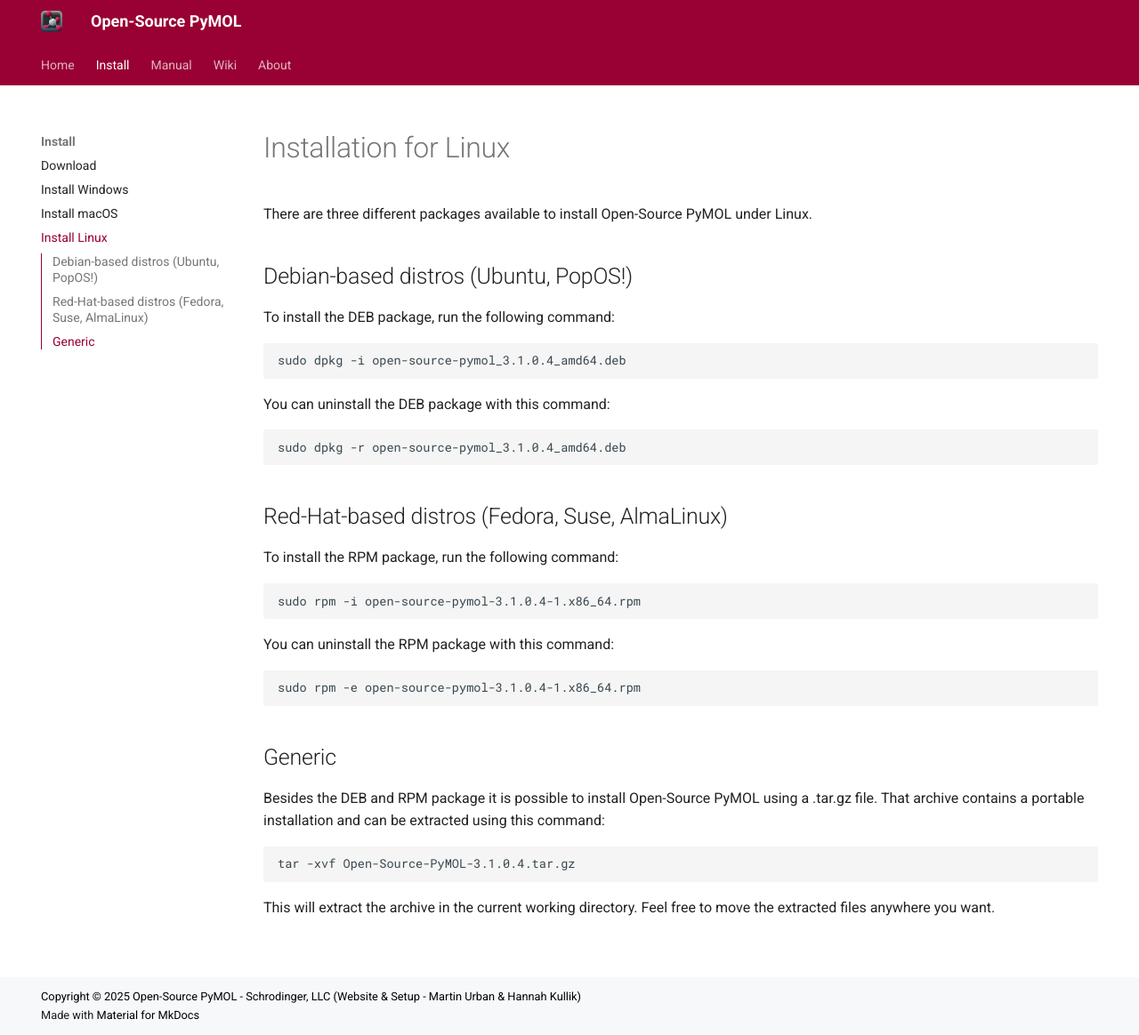
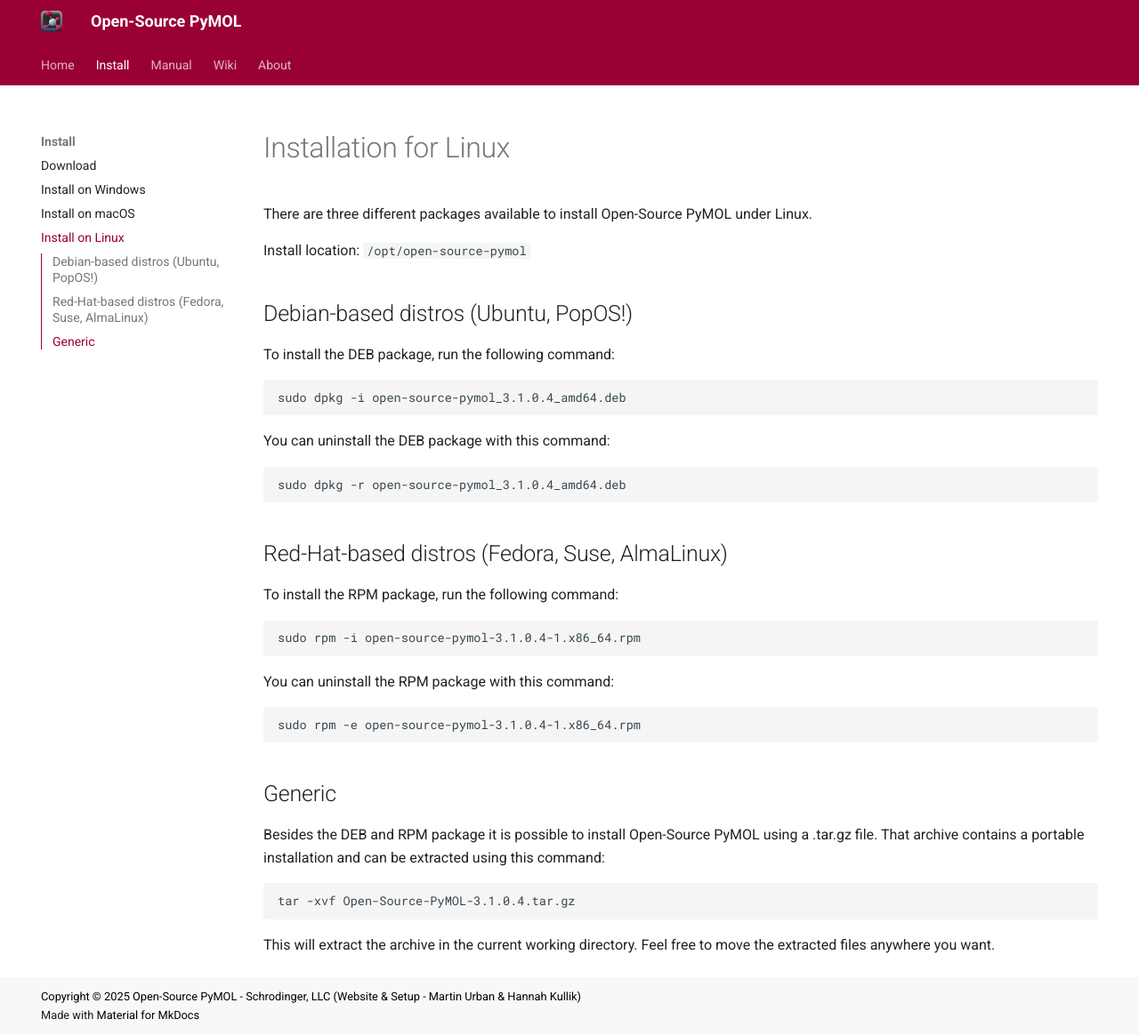
Before and after one commit to kullik01/pymol-open-source-setup, an MkDocs documentation site: the page built from docs/website/docs/install_linux.md, in a window 1280 px wide and 1164 px high. Shown: the whole window at 89% size. Built offline with MkDocs 1.6.1 and Material for MkDocs 9.7.7, drawn with Linux system fonts in a browser that asks for light colours.

Commit message:
Update installation guides for Linux and macOS with detailed steps and install location

```diff
--- a/docs/website/docs/install_linux.md
+++ b/docs/website/docs/install_linux.md
@@ -1,6 +1,8 @@
 # Installation for Linux
 There are three different packages available to install
 Open-Source PyMOL under Linux.
+
+Install location: `/opt/open-source-pymol`
 
 ## Debian-based distros (Ubuntu, PopOS!)
 To install the DEB package, run the following command:
--- a/docs/website/mkdocs.yml
+++ b/docs/website/mkdocs.yml
@@ -4,9 +4,9 @@
     - Home: index.md
     - Install:
           - Download: install.md
-          - Install Windows: install_windows.md
-          - Install macOS: install_macos.md
-          - Install Linux: install_linux.md
+          - Install on Windows: install_windows.md
+          - Install on macOS: install_macos.md
+          - Install on Linux: install_linux.md
     - Manual: manual.md
     - Wiki: https://pymolwiki.org/index.php/Main_Page
     - About: about.md
```
Also changed, not shown: docs/website/docs/install_macos.md (+15 -0 lines), README.md, 1 other file.
